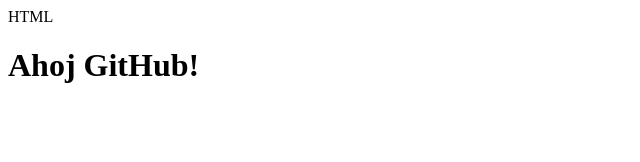
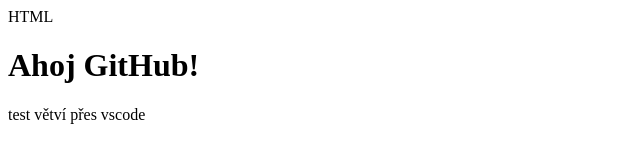
Before and after one commit to FilipBalcarek/muj-prvni-repozitar, a plain HTML site: page index.html in a window 1280 px wide. Shown: the whole page, without its empty margins (0-640 px from the left). Drawn offline with Linux system fonts and the light colour scheme.

Commit message:
changed index.html

```diff
--- a/index.html
+++ b/index.html
@@ -1 +1,2 @@
 HTML<h1>Ahoj GitHub!</h1>
+<p>test větví přes vscode</p>
```
